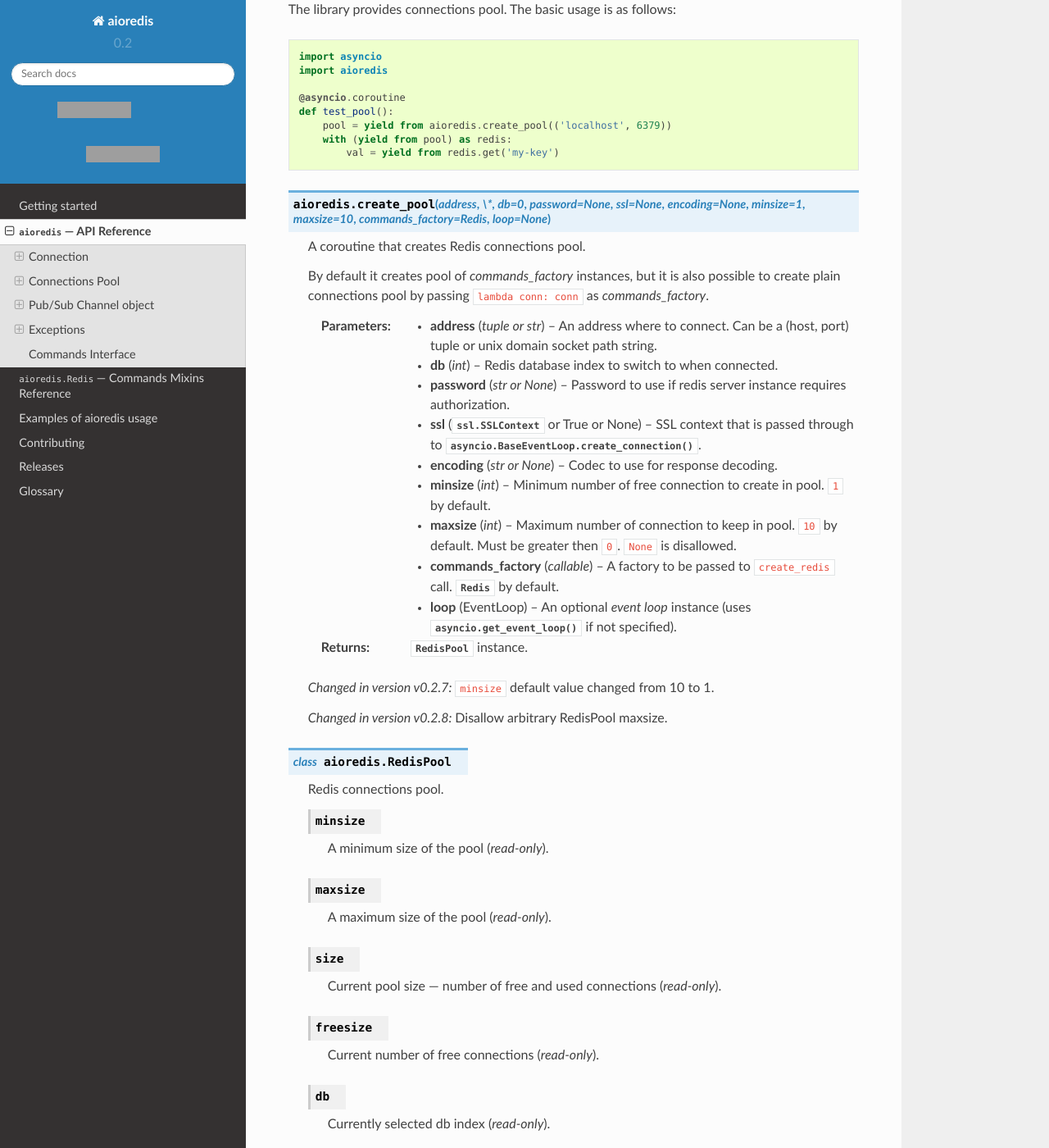
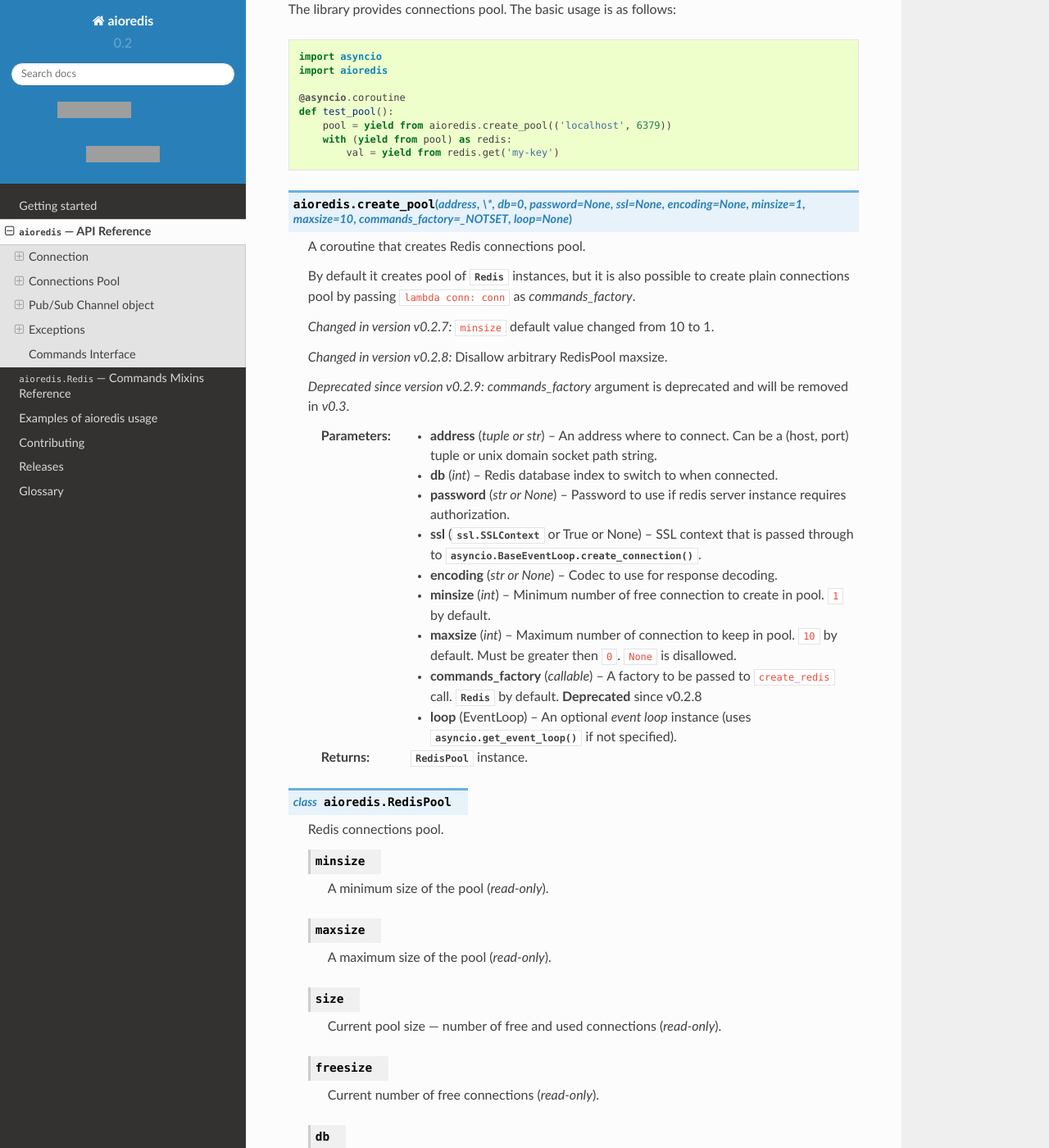
Before and after one commit to aio-libs-abandoned/aioredis-py, a Sphinx documentation site: the page built from docs/api_reference.rst, in a window 1280 px wide and 1400 px high, scrolled down 2839 px. Shown: the whole window at 82% size. Built offline with Sphinx 7.4.7 and the Read the Docs theme 2.0.0, drawn with Linux system fonts in a browser that asks for light colours; grey boxes are pictures that could not be loaded.

Commit message:
deprecate pool commands_factory argument

```diff
--- a/docs/api_reference.rst
+++ b/docs/api_reference.rst
@@ -201,13 +201,22 @@
 
 .. function:: create_pool(address, \*, db=0, password=None, ssl=None, \
                           encoding=None, minsize=1, maxsize=10, \
-                          commands_factory=Redis, loop=None)
+                          commands_factory=_NOTSET, loop=None)
 
    A :ref:`coroutine<coroutine>` that creates Redis connections pool.
 
-   By default it creates pool of *commands_factory* instances, but it is
+   By default it creates pool of :class:`Redis` instances, but it is
    also possible to create plain connections pool by passing
    ``lambda conn: conn`` as *commands_factory*.
+
+   .. versionchanged:: v0.2.7
+      ``minsize`` default value changed from 10 to 1.
+
+   .. versionchanged:: v0.2.8
+      Disallow arbitrary RedisPool maxsize.
+
+   .. deprecated:: v0.2.9
+      *commands_factory* argument is deprecated and will be removed in *v0.3*.
 
    :param address: An address where to connect. Can be a (host, port) tuple or
                    unix domain socket path string.
@@ -235,6 +244,7 @@
 
    :param commands_factory: A factory to be passed to ``create_redis``
                             call. :class:`Redis` by default.
+                            **Deprecated** since v0.2.8
    :type commands_factory: callable
 
    :param loop: An optional *event loop* instance
```
Also changed, not shown: other parts of docs/api_reference.rst (+0 -6 lines), 1 other file.
